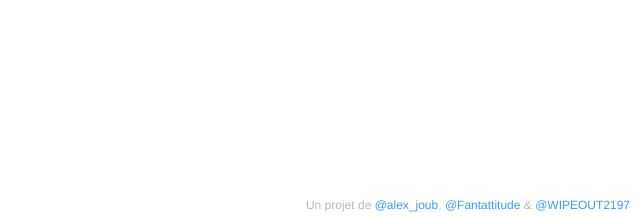
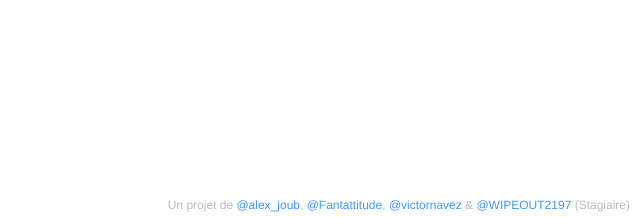
Before and after one commit to fantattitude/estcequecestbientotlafriteduvendredi, a PHP site: page / in a window 1280 px wide. Shown: the part 583-800 px from the top of the page, without its empty margins (640-1280 px from the left). Run offline with PHP 8.4, Linux system fonts and the light colour scheme; some libraries are stand-ins or nearby versions.

Commit message:
Stagiaire ?

```diff
--- a/index.php
+++ b/index.php
@@ -117,7 +117,7 @@
 			?>
 		</div>
 		<footer>
-			Un projet de <a href="http://twitter.com/alex_joub">@alex_joub</a>, <a href="http://twitter.com/Fantattitude">@Fantattitude</a> &amp; <a href="http://twitter.com/WIPEOUT2197">@WIPEOUT2197</a>
+			Un projet de <a href="http://twitter.com/alex_joub">@alex_joub</a>, <a href="http://twitter.com/Fantattitude">@Fantattitude</a>, <a href="http://twitter.com/victornavez">@victornavez</a> &amp; <a href="http://twitter.com/WIPEOUT2197">@WIPEOUT2197</a> (Stagiaire)
 		</footer>
 		<script type="text/javascript">
 			var _gauges = _gauges || [];
```
